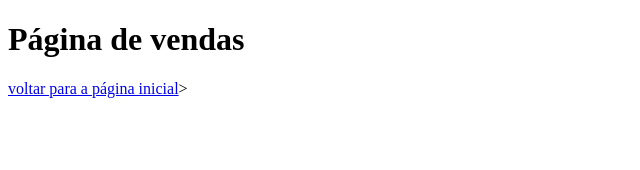
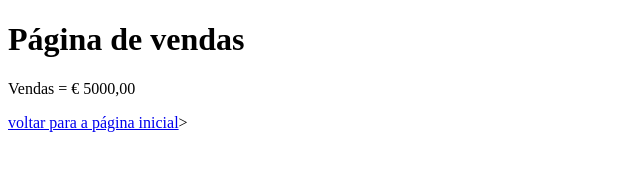
Before and after one commit to Diogo-Brito9/aulagithub, a plain HTML site: page vendas.html in a window 1280 px wide. Shown: the whole page, without its empty margins (0-640 px from the left). Drawn offline with Linux system fonts and the light colour scheme.

Commit message:
Acrescentado o valor das vendas

```diff
--- a/vendas.html
+++ b/vendas.html
@@ -7,6 +7,7 @@
 </head>
 <body>
     <h1>Página de vendas</h1>
+    <p>Vendas = € 5000,00</p>
     <a href="index.html">voltar para a página inicial</a>>
 </body>
 </html>
```
